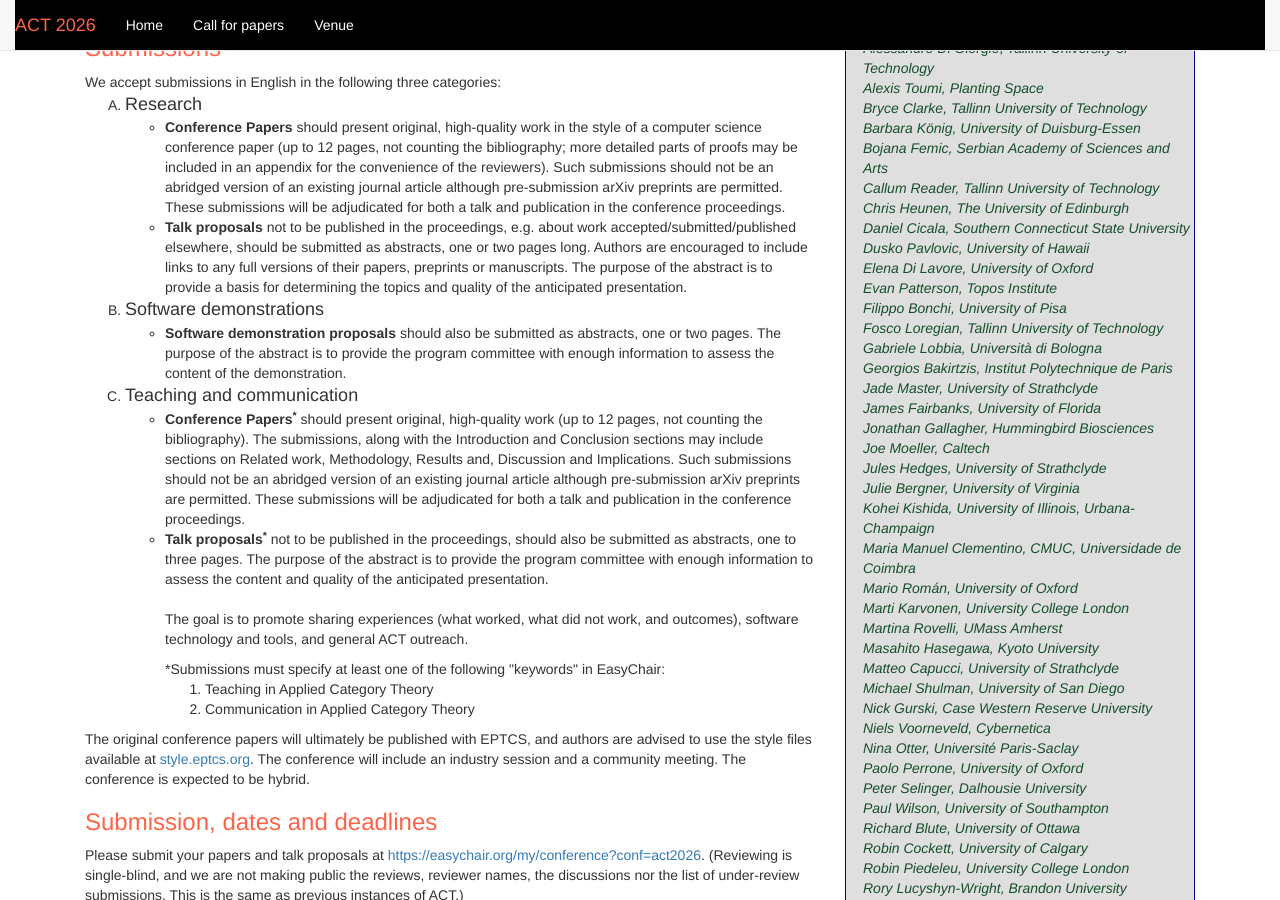
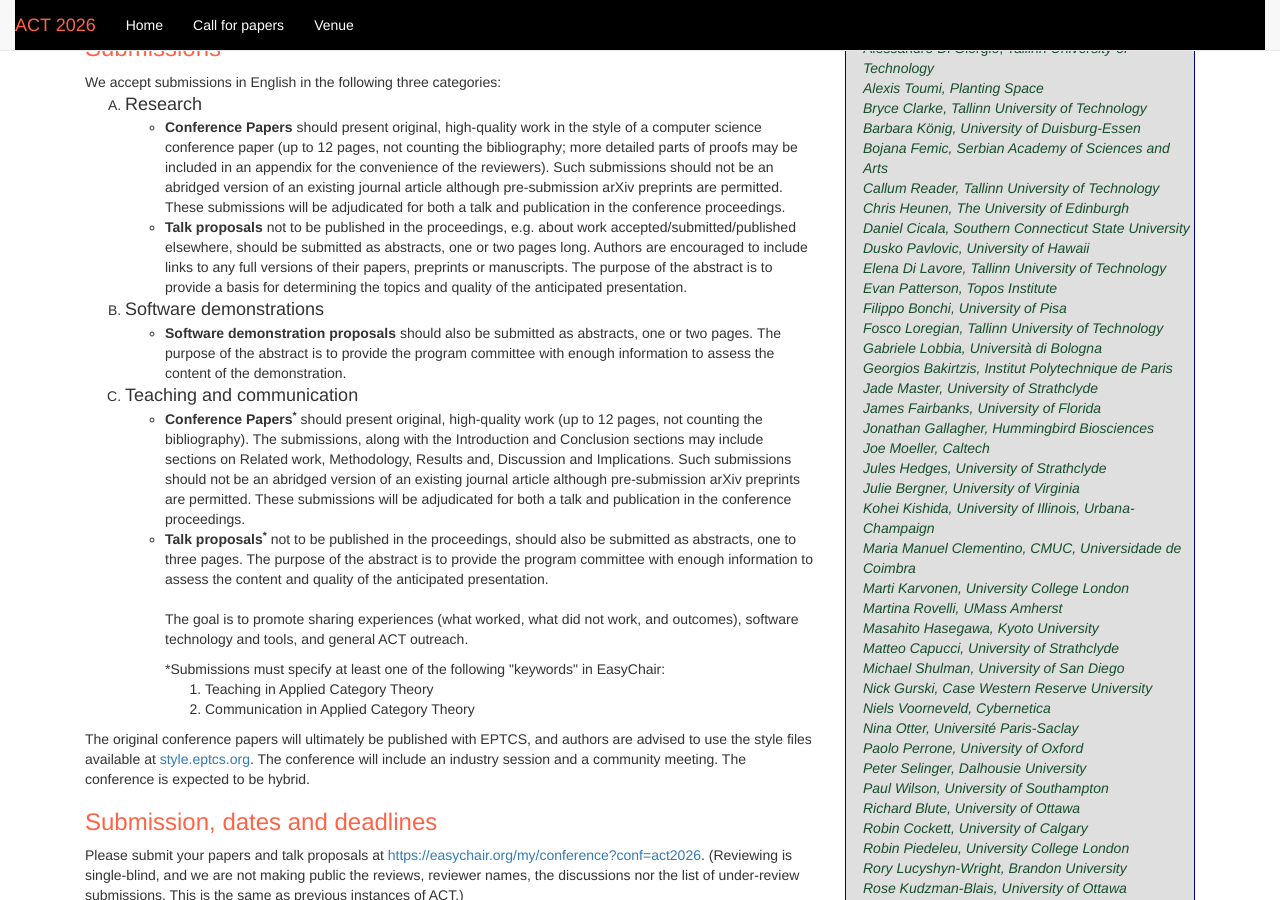
Before and after one commit to actconf2026/actconf2026.github.io, a Jekyll site: the page built from cfp.html, in a window 1280 px wide and 900 px high, scrolled down 352 px. Built offline with Jekyll 4.4.1, drawn with Linux system fonts in a browser that asks for light colours.

Commit message:
Updates to PC.

```diff
--- a/cfp.html
+++ b/cfp.html
@@ -138,7 +138,7 @@ This is the same as previous instances of ACT.)
 </i></li><li>Chris Heunen, <i>The University of Edinburgh
 </i></li><li>Daniel Cicala, <i>Southern Connecticut State University
 </i></li><li>Dusko Pavlovic, <i>University of Hawaii
-</i></li><li>Elena Di Lavore, <i> University of Oxford
+</i></li><li>Elena Di Lavore, <i> Tallinn University of Technology
 </i></li><li>Evan Patterson, <i>Topos Institute
 </i></li><li>Filippo Bonchi, <i>University of Pisa
 </i></li><li>Fosco Loregian, <i>Tallinn University of Technology
@@ -152,7 +152,6 @@ This is the same as previous instances of ACT.)
 </i></li><li>Julie Bergner, <i>University of Virginia
 </i></li><li>Kohei Kishida, <i>University of Illinois, Urbana-Champaign
 </i></li><li>Maria Manuel Clementino, <i>CMUC, Universidade de Coimbra
-</i></li><li>Mario Román, <i>University of Oxford
 </i></li><li>Marti Karvonen, <i>University College London
 </i></li><li>Martina Rovelli, <i>UMass Amherst
 </i></li><li>Masahito Hasegawa, <i>Kyoto University
```
